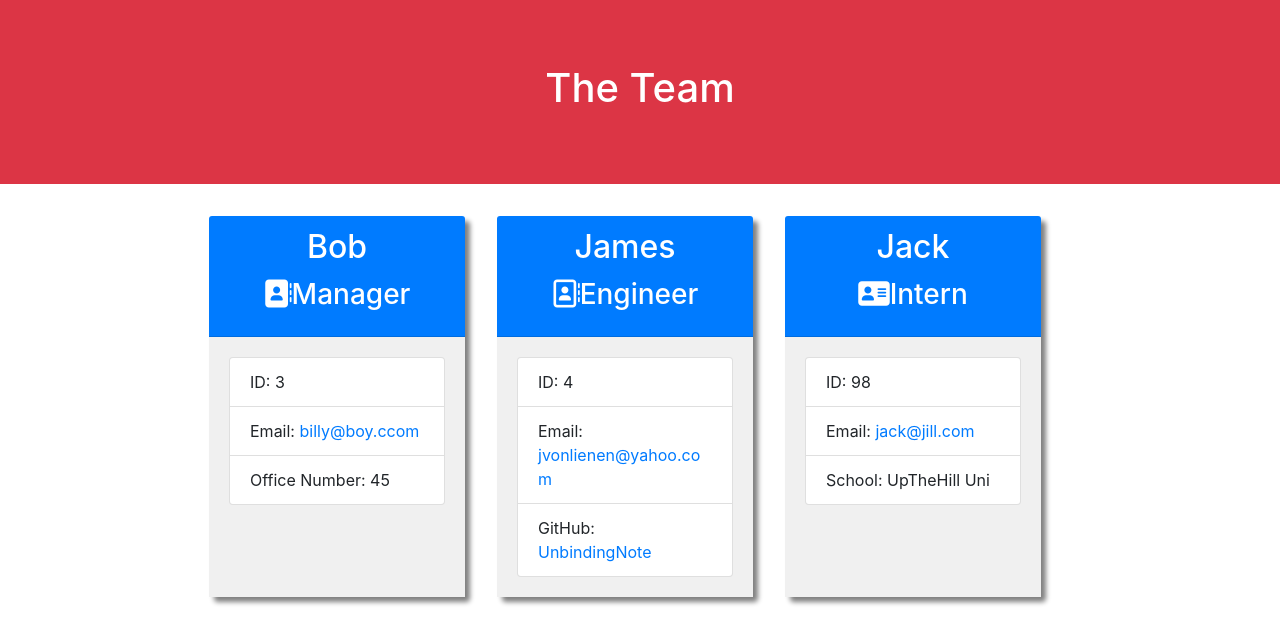
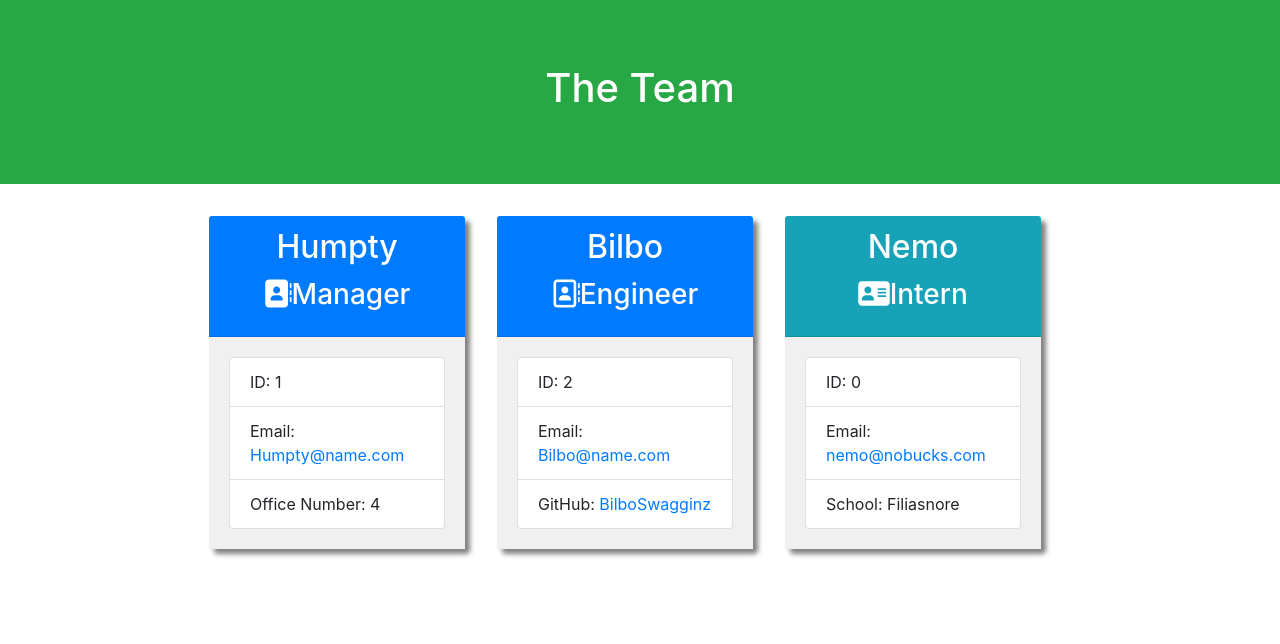
Before and after one commit to UnbindingNote/work-force-team-generator, a website: page view/index.html in a window 1280 px wide. Drawn offline with nearby package versions, Linux system fonts and the light colour scheme.

Commit message:
might as well change up the color scheme too.

```diff
--- a/library/Engineer.js
+++ b/library/Engineer.js
@@ -13,7 +13,7 @@ class Engineer extends Employee {
   }
 
   getRole() {
-    return '\'Engineer\'';
+    return 'Engineer';
   };
 }
 
--- a/library/Intern.js
+++ b/library/Intern.js
@@ -13,7 +13,7 @@ class Intern extends Employee{
   }
 
   getRole() {
-    return "Unpaid Intern";
+    return "Intern";
   }
 }
 
--- a/source/generateHTML.js
+++ b/source/generateHTML.js
@@ -41,7 +41,7 @@ const likelyEngineer = function (engineer) {
 const internSadly = function (intern) {
   return `
     <div class="card employee-card">
-      <div class="card-header bg-primary text-white">
+      <div class="card-header bg-info text-white">
           <h2 class="card-title">${intern.getName()}</h2>
           <h3 class="card-title"><i class="fa fa-address-card" aria-hidden="true"></i>${intern.getRole()}</h3>
       </div>
@@ -100,7 +100,7 @@ const generateTeamMembers = function (maybeArray) {
     <body>
         <div class="container-fluid">
             <div class="row">
-                <div class="col-12 jumbotron mb-3 team-heading bg-danger">
+                <div class="col-12 jumbotron mb-3 team-heading bg-success">
                     <h1 class="text-center text-white">The Team</h1>
                 </div>
             </div>
--- a/view/index.html
+++ b/view/index.html
@@ -13,7 +13,7 @@
     <body>
         <div class="container-fluid">
             <div class="row">
-                <div class="col-12 jumbotron mb-3 team-heading bg-danger">
+                <div class="col-12 jumbotron mb-3 team-heading bg-success">
                     <h1 class="text-center text-white">The Team</h1>
                 </div>
             </div>
@@ -24,43 +24,43 @@
 
     <div class="card employee-card">
       <div class="card-header bg-primary text-white">
-          <h2 class="card-title">Bob</h2>
+          <h2 class="card-title">Humpty</h2>
           <h3 class="card-title">
           <i class="fa fa-address-book" aria-hidden="true"></i>Manager</h3>
       </div>
       <div class="card-body">
           <ul class="list-group">
-              <li class="list-group-item">ID: 3</li>
-              <li class="list-group-item">Email: <a href="mailto:billy@boy.ccom">billy@boy.ccom</a></li>
-              <li class="list-group-item">Office Number: 45</li>
+              <li class="list-group-item">ID: 1</li>
+              <li class="list-group-item">Email: <a href="mailto:Humpty@name.com">Humpty@name.com</a></li>
+              <li class="list-group-item">Office Number: 4</li>
           </ul>
       </div>
   </div>
 
     <div class="card employee-card">
       <div class="card-header bg-primary text-white">
-          <h2 class="card-title">James</h2>
+          <h2 class="card-title">Bilbo</h2>
           <h3 class="card-title"><i class="fa fa-address-book-o" aria-hidden="true"></i>Engineer</h3>
       </div>
       <div class="card-body">
           <ul class="list-group">
-              <li class="list-group-item">ID: 4</li>
-              <li class="list-group-item">Email: <a href="mailto:jvonlienen@yahoo.com">jvonlienen@yahoo.com</a></li>
-              <li class="list-group-item">GitHub: <a href="https://github.com/UnbindingNote" target="_blank" rel="noopener noreferrer">UnbindingNote</a></li>
+              <li class="list-group-item">ID: 2</li>
+              <li class="list-group-item">Email: <a href="mailto:Bilbo@name.com">Bilbo@name.com</a></li>
+              <li class="list-group-item">GitHub: <a href="https://github.com/BilboSwagginz" target="_blank" rel="noopener noreferrer">BilboSwagginz</a></li>
           </ul>
       </div>
   </div>
 
     <div class="card employee-card">
-      <div class="card-header bg-primary text-white">
-          <h2 class="card-title">Jack</h2>
+      <div class="card-header bg-info text-white">
+          <h2 class="card-title">Nemo</h2>
           <h3 class="card-title"><i class="fa fa-address-card" aria-hidden="true"></i>Intern</h3>
       </div>
       <div class="card-body">
           <ul class="list-group">
-              <li class="list-group-item">ID: 98</li>
-              <li class="list-group-item">Email: <a href="mailto:jack@jill.com">jack@jill.com</a></li>
-              <li class="list-group-item">School: UpTheHill Uni</li>
+              <li class="list-group-item">ID: 0</li>
+              <li class="list-group-item">Email: <a href="mailto:nemo@nobucks.com">nemo@nobucks.com</a></li>
+              <li class="list-group-item">School: Filiasnore</li>
           </ul>
       </div>
   </div>
--- a/view/style.css
+++ b/view/style.css
@@ -1,6 +1,7 @@
 /* Styling for the HTML page and cards*/
 .jumbotron {
     border-radius: 0;
+
 }
 
 .employee-card {
```
